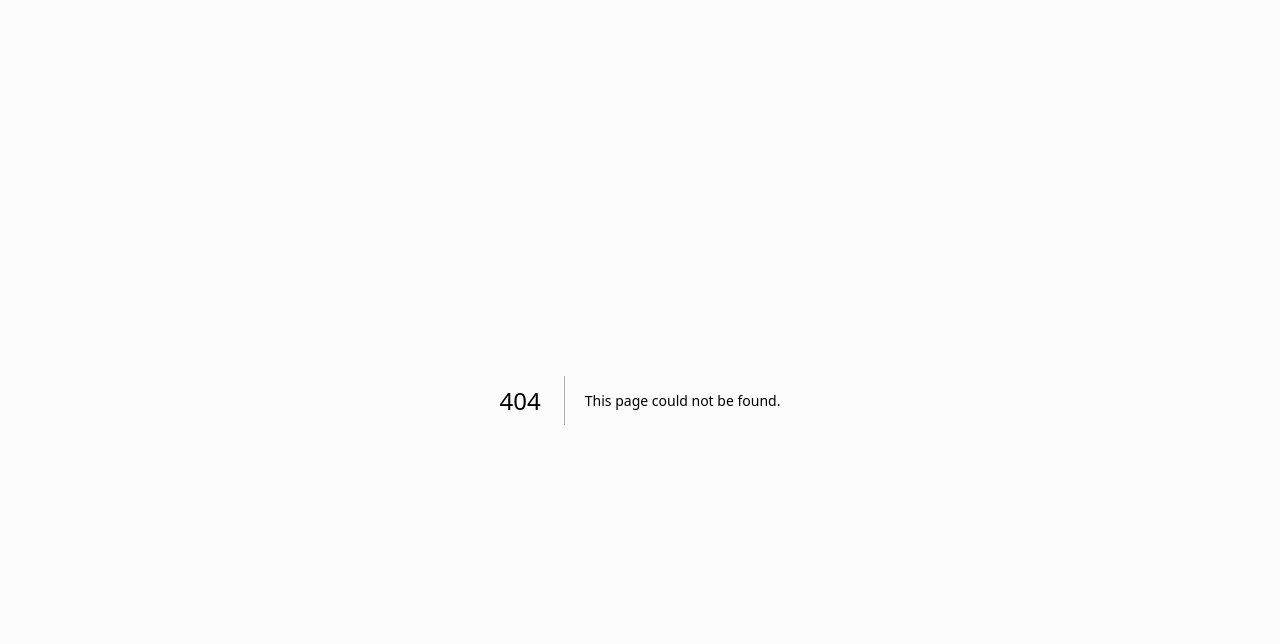
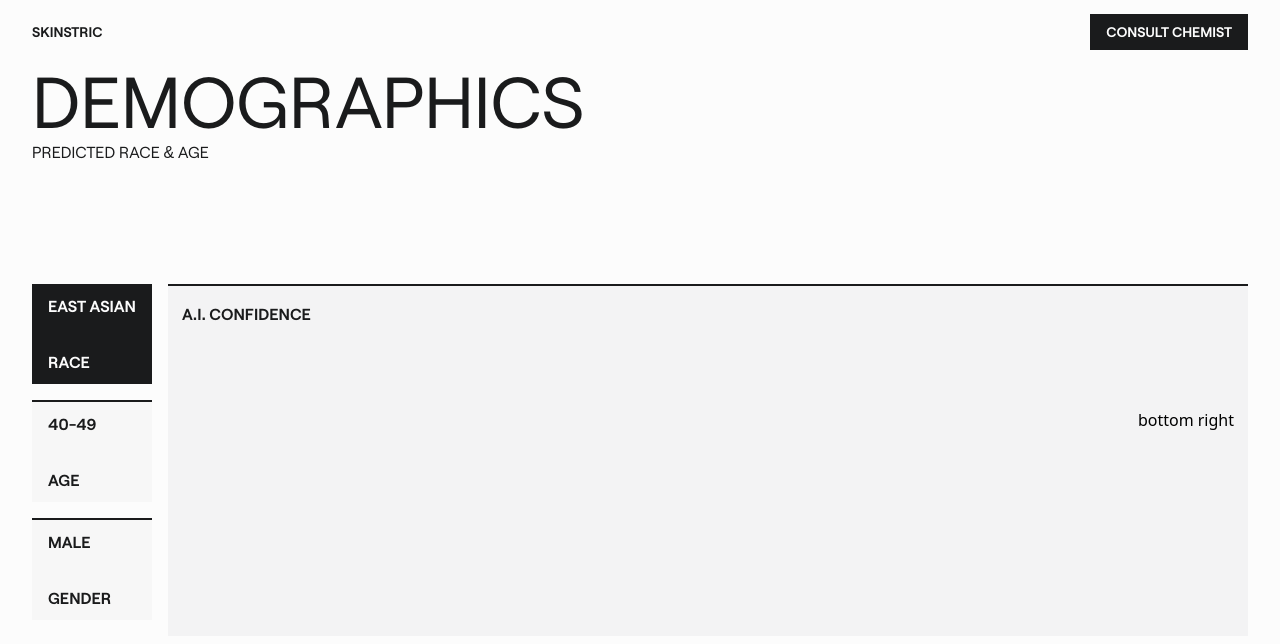
Before and after one commit to yangytjason2000/skinstric, a Next.js app: page /analysis/demographics in a window 1280 px wide. Before the commit this address had no page. Shown: the top 644 px of the page. Built offline with nearby package versions, Linux system fonts and the light colour scheme.

Commit message:
Added demographic page

```diff
--- /dev/null
+++ b/app/analysis/demographics/page.tsx
@@ -0,0 +1,53 @@
+import Demographics from "@/app/components/Demographics/Demographics";
+import Header from "@/app/components/testing/Header";
+
+const page = () => {
+	const jsonData = {
+		message:
+			"SUCCESS: You hit the Level 2 API. Image is a valid Base64 String.",
+		data: {
+			race: {
+				"black": 0.11956584717786628,
+				"white": 0.1280179046276461,
+				"southeast asian": 0.06297961651829671,
+				"south asian": 0.1425948353728242,
+				"latino hispanic": 0.0619650872094126,
+				"east asian": 0.2525825951799374,
+				"middle eastern": 0.23229411391401664,
+			},
+			age: {
+				"20-29": 0.031678993030692736,
+				"30-39": 0.14951751927400894,
+				"40-49": 0.21423285073736906,
+				"10-19": 0.060884420054723574,
+				"50-59": 0.14185781411091578,
+				"3-9": 0.11754071465957916,
+				"60-69": 0.0640062076182385,
+				"70+": 0.10014548458462194,
+				"0-2": 0.12013599592985022,
+			},
+			gender: {
+				"male": 0.520499217733165,
+				"female": 0.47950078226683496,
+			},
+		},
+	};
+	return (
+		<div className="relative flex flex-col h-screen">
+			<Header />
+			<div className="flex flex-col flex-grow bg-[#fcfcfc] px-8 pb-9 mt-16">
+				<div className="flex flex-col">
+					<h1 className="uppercase font-roobert-trial text-7xl text-[#1A1B1C]">
+						demographics
+					</h1>
+					<p className="uppercase font-roobert-trial text-base text-[#1A1B1C] mt-1">
+						predicted race & age
+					</p>
+				</div>
+				<Demographics jsonData={jsonData}/>
+			</div>
+		</div>
+	);
+};
+
+export default page;
--- /dev/null
+++ b/app/components/Demographics/Categories.tsx
@@ -0,0 +1,45 @@
+import { FC } from "react";
+
+interface Category {
+	value: string;
+	title: string;
+}
+
+interface CategoriesProps {
+	categoryData: Category[];
+	onClick: (index: number) => void;
+	selectedCategoryIndex: number;
+}
+
+const Categories: FC<CategoriesProps> = ({
+	categoryData,
+	onClick,
+	selectedCategoryIndex,
+}) => {
+	return (
+		<ul>
+			{categoryData.map((category, index) => {
+				const isSelected = index === selectedCategoryIndex;
+				return (
+					<li key={index} className="mb-4">
+						<button
+							onClick={() => onClick(index)}
+							className={`py-[10px] px-4 w-full ${isSelected ? "bg-[#1A1B1C] text-[#FCFCFC]" : "bg-[#f3f3f4] bg-opacity-50 text-[#1A1B1C] border-t-[#1A1B1C] border-t-2 hover:bg-[#E1E1E2]"}`}
+						>
+							<span className="flex justify-start flex-col">
+								<span className="mb-8 uppercase font-roobert-trial font-semibold text-base text-left break-words">
+									{category.value}
+								</span>
+								<span className="uppercase font-roobert-trial font-semibold text-base text-left">
+									{category.title}
+								</span>
+							</span>
+						</button>
+					</li>
+				);
+			})}
+		</ul>
+	);
+};
+
+export default Categories;
--- /dev/null
+++ b/app/components/Demographics/DemographicDetail.tsx
@@ -0,0 +1,18 @@
+import { FC } from "react";
+
+interface DemographicDetailProps {}
+
+const DemographicDetail: FC<DemographicDetailProps> = ({}) => {
+	return (
+		<div className="flex-grow flex-col px-[14px] py-4 ml-4 bg-[#F3F3F4] border-t-[#1A1B1C] border-t-2">
+			<div className="text-[#1A1B1C] uppercase font-roobert-trial font-semibold text-base mb-[82px]">
+				A.I. confidence
+			</div>
+            <div className="flex flex-grow justify-end items-end">
+                bottom right
+            </div>
+		</div>
+	);
+};
+
+export default DemographicDetail;
--- /dev/null
+++ b/app/components/Demographics/Demographics.tsx
@@ -0,0 +1,78 @@
+"use client";
+import { FC, useEffect, useState } from "react";
+import Categories from "./Categories";
+import DemographicDetail from "./DemographicDetail";
+interface Race {
+	[key: string]: number;
+}
+
+interface Age {
+	[key: string]: number;
+}
+
+interface Gender {
+	[key: string]: number;
+}
+
+interface DemographicsData {
+	race: Race;
+	age: Age;
+	gender: Gender;
+}
+
+interface ApiResponse {
+	message: string;
+	data: DemographicsData;
+}
+
+interface DemographicsProps {
+	jsonData: ApiResponse;
+}
+
+const Demographics: FC<DemographicsProps> = ({ jsonData }) => {
+	const [races, setRaces] = useState<[string, number][]>([]);
+	const [ages, setAges] = useState<[string, number][]>([]);
+	const [genders, setGenders] = useState<[string, number][]>([]);
+	const [selectedRace, setSelectedRace] = useState<string>("");
+	const [selectedAge, setSelectedAge] = useState<string>("");
+	const [selectedGender, setSelectedGender] = useState<string>("");
+	const [selectedCategoryIndex, setSelectedCategoryIndex] = useState<number>(0);
+
+	useEffect(() => {
+		if (jsonData && jsonData.data) {
+			const { race, age, gender } = jsonData.data;
+			const sortedracesEntries = Object.entries(race).sort(
+				([, a], [, b]) => b - a
+			);
+			const sortedAgesEntries = Object.entries(age).sort(
+				([, a], [, b]) => b - a
+			);
+			const sortedGendersEntries = Object.entries(gender).sort(
+				([, a], [, b]) => b - a
+			);
+			setRaces(sortedracesEntries);
+			setAges(sortedAgesEntries);
+			setGenders(sortedGendersEntries);
+			setSelectedRace(sortedracesEntries[0][0]);
+			setSelectedAge(sortedAgesEntries[0][0]);
+			setSelectedGender(sortedGendersEntries[0][0]);
+		}
+	}, [jsonData]);
+
+	return (
+		<div className="mt-[120px] flex">
+			<Categories
+				categoryData={[
+					{value: selectedRace, title: "race"},
+					{value: selectedAge, title: "age"},
+					{value: selectedGender, title: "gender"},
+				]}
+                onClick={setSelectedCategoryIndex}
+                selectedCategoryIndex = {selectedCategoryIndex}
+			/>
+            <DemographicDetail/>
+		</div>
+	);
+};
+
+export default Demographics;
--- a/app/components/testing/UploadPanel.tsx
+++ b/app/components/testing/UploadPanel.tsx
@@ -9,6 +9,11 @@ interface UploadPanelProps {
 const UploadPanel: FC<UploadPanelProps> = ({ onLeave }) => {
 	const panelRef = useRef<HTMLDivElement>(null);
     const imageUploadRef = useRef<HTMLInputElement>(null);
+	const UploadHints = [
+		{title: "neutral expression", content: "smiling may distort wrinkles"},
+		{title: "frontal pose", content: "take the image from an arm's length away at eye level"},
+		{title: "adequate lightning", content: "avoid harsh downlighting and aim for natural or soft light"}
+	]
 
 	useGSAP(() => {
 		if (panelRef.current) {
@@ -70,24 +75,18 @@ const UploadPanel: FC<UploadPanelProps> = ({ onLeave }) => {
 			</div>
 			<hr className="border-[#FCFCFC]"></hr>
 			<ul className="w-[300px]">
-				<li className="font-roobert-trial text-xs uppercase upload-instruction-list-items ml-2 mt-8">
-					neutral expression
-				</li>
-				<p className="font-roobert-trial text-base lowercase opacity-40 ml-6 mb-8 text-wrap w-auto">
-					smiling may distort wrinkles
-				</p>
-				<li className="font-roobert-trial text-xs uppercase upload-instruction-list-items ml-2 mt-2">
-					frontal pose
-				</li>
-				<p className="font-roobert-trial text-base lowercase opacity-40 ml-6 mb-8 text-wrap w-auto">
-					take the image from an arm's length away at eye level
-				</p>
-				<li className="font-roobert-trial text-xs uppercase upload-instruction-list-items ml-2 mt-2">
-					adequate lightning
-				</li>
-				<p className="font-roobert-trial text-base lowercase opacity-40 ml-6 mb-8 text-wrap">
-					avoid harsh downlighting and aim for natural or soft light
-				</p>
+				{UploadHints.map((hint, index)=> {
+					return (
+						<>
+							<li className="font-roobert-trial text-xs uppercase upload-instruction-list-items ml-2 mt-8" key={index}>
+								{hint.title}
+							</li>
+							<p className="font-roobert-trial text-base lowercase opacity-40 ml-6 mb-8 text-wrap w-auto">
+								{hint.content}
+							</p>
+						</>
+					)
+				})}
 			</ul>
 			<hr className="border-[#FCFCFC]"></hr>
 			<div className="flex justify-end gap-2 mr-2 font-roobert-trial font-semibold text-base">
```
